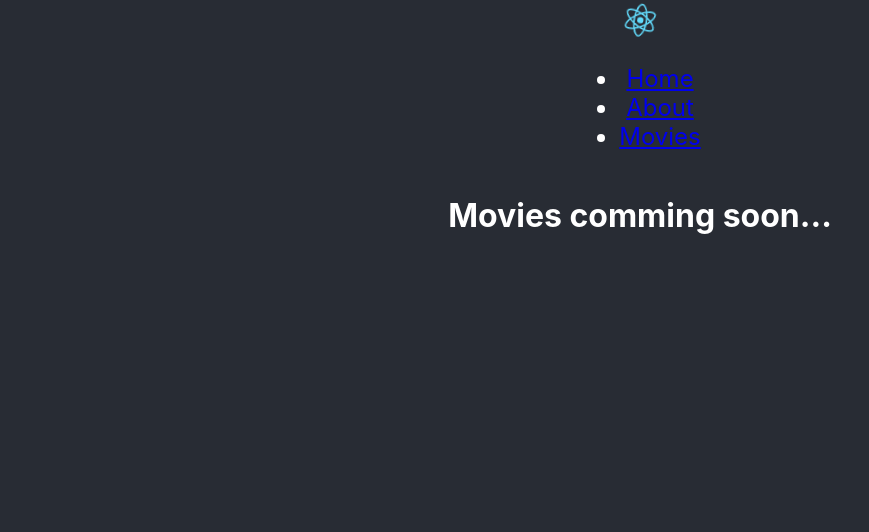
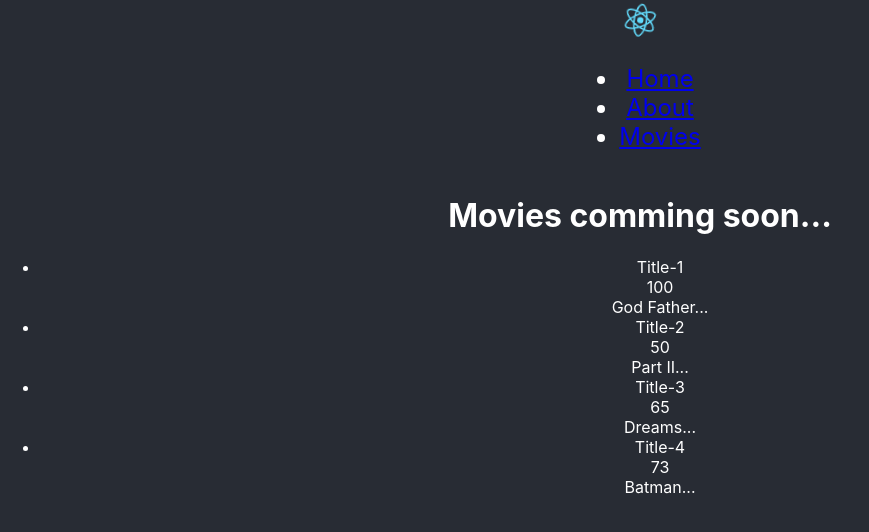
Before and after one commit to Lougles/movies-db-deep-react, a React (Create React App) app: page /movies in a window 1280 px wide. Shown: the top 532 px of the page, without its empty margins (0-869 px from the left). Built offline with nearby package versions, Linux system fonts and the light colour scheme.

Commit message:
added basic react-redux

```diff
--- a/package.json
+++ b/package.json
@@ -14,8 +14,10 @@
     "match-sorter": "^6.3.4",
     "react": "^18.2.0",
     "react-dom": "^18.2.0",
+    "react-redux": "^9.1.0",
     "react-router-dom": "^6.22.3",
     "react-scripts": "5.0.1",
+    "redux": "^5.0.1",
     "sort-by": "^1.2.0",
     "typescript": "^4.9.5",
     "web-vitals": "^2.1.4"
--- a/src/features/Movies/Movies.tsx
+++ b/src/features/Movies/Movies.tsx
@@ -1,5 +1,30 @@
-export function Movies () {
+import {Movie} from "../../reducers/movies";
+import {connect} from "react-redux";
+import {RootState} from "../../store";
+
+interface MoviesProps {
+    movies: Movie[],
+}
+function Movies ({movies}: MoviesProps) {
     return(
-        <h1>Movies comming soon...</h1>
+        <div>
+            <h1>Movies comming soon...</h1>
+            <ul>
+                {movies.map((el: Movie) => (
+                    <li key={el.id}>
+                        <div>{el.title}</div>
+                        <div>{el.popular}</div>
+                        <div>{el.overview}</div>
+                    </li>
+                ))}
+            </ul>
+        </div>
     )
 }
+const mapStateToProps = (state: RootState) => ({
+    movies: state.movies?.top,
+})
+
+const connector = connect(mapStateToProps);
+
+export default connector(Movies);
--- a/src/index.tsx
+++ b/src/index.tsx
@@ -5,12 +5,14 @@ import App from './App';
 import reportWebVitals from './reportWebVitals';
 import {createBrowserRouter, RouterProvider} from "react-router-dom";
 import {About} from "./features/About/About";
-import {Movies} from "./features/Movies/Movies";
+import Movies from "./features/Movies/Movies";
+import {Provider} from "react-redux";
+import store from "./store";
 
 const router = createBrowserRouter([
     {
         path: "/",
-        element: <App />,
+        element: <Provider store={store}> <App /> </Provider> ,
         children: [
             {
                 path: "/about",
--- /dev/null
+++ b/src/reducers/index.ts
@@ -0,0 +1,9 @@
+import {combineReducers} from "redux";
+import movieReducer from './movies'
+
+
+const rootReducer = combineReducers({
+  movies: movieReducer
+})
+
+export default rootReducer;
--- /dev/null
+++ b/src/reducers/movies.ts
@@ -0,0 +1,28 @@
+import {Action, Reducer} from "redux";
+
+
+export interface Movie {
+    id: number;
+    title: string;
+    popular: number;
+    overview: string;
+}
+
+interface MovieState  {
+    top: Movie[]
+}
+
+
+const initialState: MovieState = {
+    top: [
+        {id: 1, title: "Title-1", popular: 100, overview: "God Father..."},
+        {id: 2, title: "Title-2", popular: 50, overview: "Part II..."},
+        {id: 3, title: "Title-3", popular: 65, overview: "Dreams..."},
+        {id: 4, title: "Title-4", popular: 73, overview: "Batman..."},
+    ]
+}
+const moviesReducer: Reducer<MovieState, Action> = (state, action) => {
+    return initialState;
+}
+
+export default moviesReducer;
--- /dev/null
+++ b/src/store.ts
@@ -0,0 +1,8 @@
+import {createStore} from 'redux';
+import rootReducer from "./reducers";
+
+const store = createStore(rootReducer);
+
+export type RootState = ReturnType<typeof store.getState>
+
+export default store;
```
Also changed, not shown: 1 other file (tests, documents, lock files or other folders).
